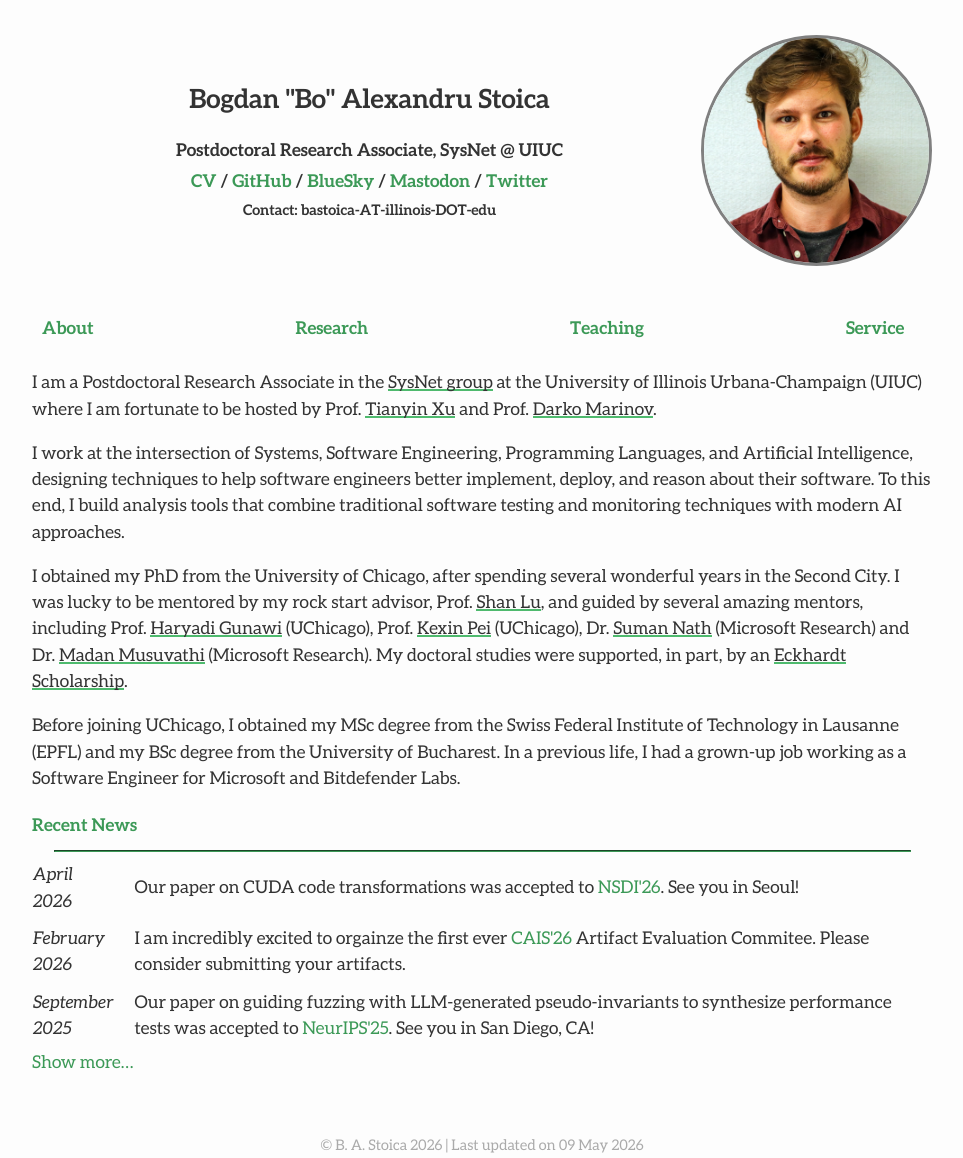
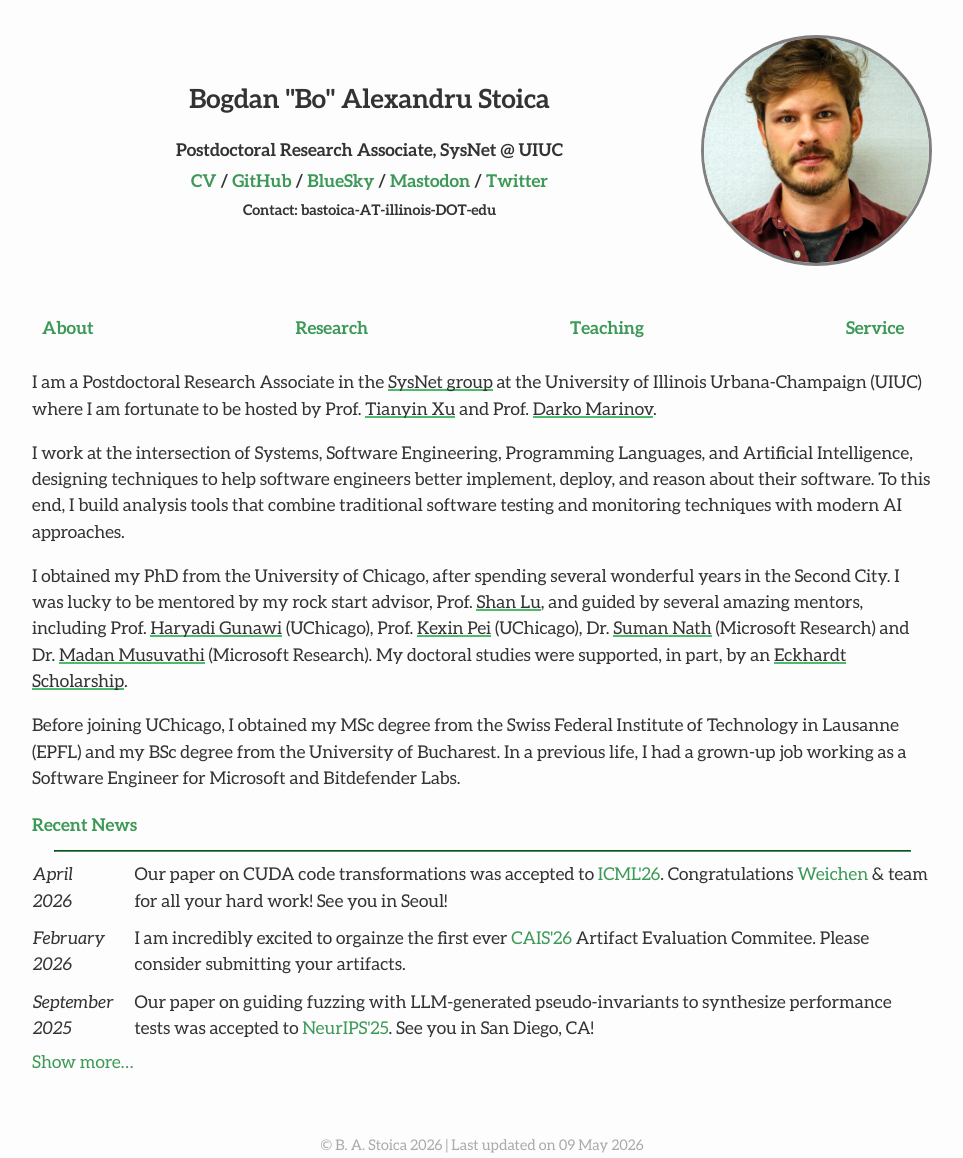
Before and after one commit to bastoica/bastoica.github.io, a Jekyll site: the page built from index.md, in a window 1280 px wide. Shown: the whole page, without its empty margins (158-1121 px from the left). Built offline with Jekyll 4.4.1, drawn with Linux system fonts in a browser that asks for light colours; nearby versions of some CDN libraries.

Commit message:
fixing truncated display; Weichen's name didn't show in the table.....

```diff
--- a/index.md
+++ b/index.md
@@ -29,7 +29,7 @@
 <table id="newsTable" style="border-collapse: collapse;">
   <tr>
     <td style="padding-bottom: 10px; text-align: left;"><i>April<br>2026</i></td>
-    <td style="padding-bottom: 10px; padding-left: 20px; text-align: left;">Our paper on CUDA code transformations was accepted to <a href="https://icml.cc/Conferences/2026" tafget="_blank">NSDI'26</a>. See you in Seoul!</td>
+    <td style="padding-bottom: 10px; padding-left: 20px; text-align: left;">Our paper on CUDA code transformations was accepted to <a href="https://icml.cc/Conferences/2026" tafget="_blank">ICML'26</a>. Congratulations <a href="https://weichenxli.github.io/" tafget="_blank">Weichen</a> & team for all your hard work! See you in Seoul!</td>
   </tr>
   <tr>
     <td style="padding-bottom: 10px; text-align: left;"><i>February<br>2026</i></td>
```
